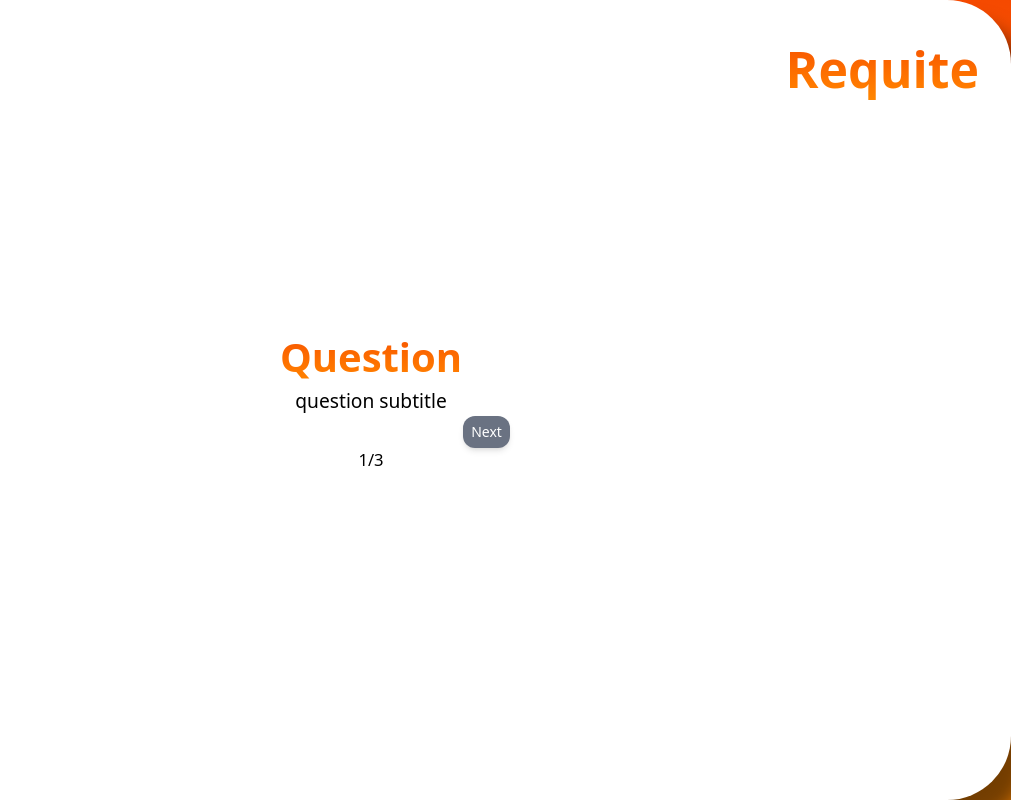
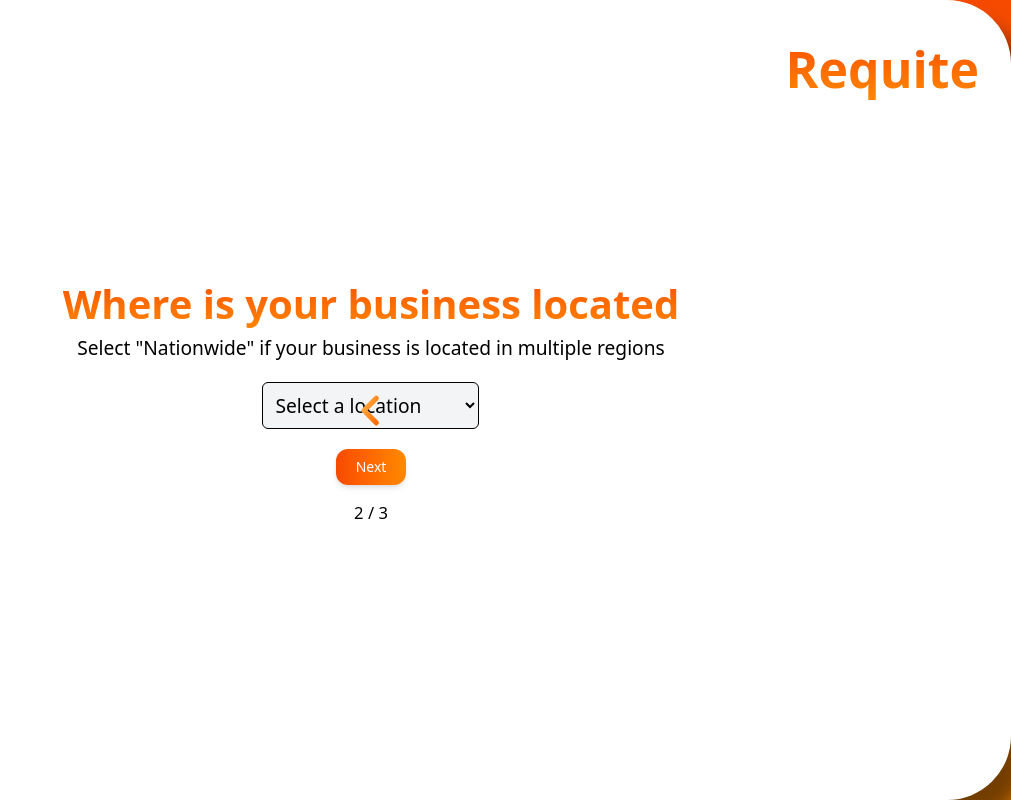
Before and after one commit to bryyc3/Requite-Web, a Next.js app: page /create-business in a window 1280 px wide. Both pictures are taken after a click on the button "Next". Shown: the whole page, without its empty margins (269-1280 px from the left). Built offline with nearby package versions, Linux system fonts and the light colour scheme.

Commit message:
Create business question content, next and back button

```diff
--- a/app/(create-business)/create-business/components/AddPhotoInput.tsx
+++ b/app/(create-business)/create-business/components/AddPhotoInput.tsx
@@ -0,0 +1,9 @@
+
+export default function AddPhotoInput({onChange}: {onChange: (value: string) => void}){
+    return(
+        <input type="text"
+               className = "mx-auto mt-3 mb-3 bg-gray-100 border border-gray-400 rounded px-4"
+               onChange={(e) => onChange(e.target.value)}
+        />
+    )
+}
--- a/app/(create-business)/create-business/components/BusinessNameInput.tsx
+++ b/app/(create-business)/create-business/components/BusinessNameInput.tsx
@@ -0,0 +1,9 @@
+
+export default function BusinessNameInput({onChange}: {onChange: (value: string) => void}){
+    return(
+        <input type="text"
+               className = "mx-auto mt-3 mb-3 bg-gray-100 border border-gray-400 rounded px-4"
+               onChange={(e) => onChange(e.target.value)}
+        />
+    )
+}
--- a/app/(create-business)/create-business/components/FormQuestion.tsx
+++ b/app/(create-business)/create-business/components/FormQuestion.tsx
@@ -1,21 +1,49 @@
+import { ComponentType, JSXElementConstructor } from "react"
+
 type FormQuestionProps = {
     questionTitle: String,
     questionSubtitle: String,
-    inputType: String
+    inputType: ComponentType<any>,
+    index: number,
+    next: () => void,
+    back: () => void,
+    change: (id: string, value: any) => void
 }
 
 
-export default function FormQuestion({questionTitle, questionSubtitle, inputType}: FormQuestionProps){
+export default function FormQuestion({questionTitle, questionSubtitle, inputType, index, next, back, change}: FormQuestionProps){
+    const Input = inputType;
     return(
-        <div className="text-center">
-            <h1 className="bg-gradient-to-b from-orange-600 to-orange-400 bg-clip-text text-transparent font-bold text-[40px]">Question</h1>
-             <h2 className="font-extralight text-[clamp(.75rem,1.5cqi,2rem)]">question subtitle</h2>
-            <input type="text" />
-            <button className="cursor-pointer inline-flex items-center gap-2 px-2 py-1.5 rounded-xl
-                                    bg-gray-500 hover:bg-gradient-to-r from-orange-600 via-orange-500 to-orange-400
-                                    text-white text-sm shadow-md
-                                    transition-all duration-200 disabled:opacity-50">Next</button>
-            <p className="font-extralight text-[clamp(.55rem,1.3cqi,1.5rem)]">1/3</p>
+        <div className="relative">
+            <div className="flex flex-col justify-center items-center">
+                {index > 0 &&(
+                    <button onClick={back} className="cursor-pointer absolute left-[-90] top-1/2 -translate-y-1/4">
+                    <svg width="42" height="42" viewBox="0 0 24 24" fill="none" xmlns="http://www.w3.org/2000/svg">
+                            <defs>
+                                <linearGradient id="orangeGradient" x1="0" y1="0" x2="1" y2="1">
+                                    <stop offset="0%" stopColor="#FFB347" />
+                                    <stop offset="100%" stopColor="#FF6B00" />
+                                </linearGradient>
+                            </defs>
+
+                            <path d="M15 5L8 12L15 19" stroke="url(#orangeGradient)" strokeWidth="3" strokeLinecap="round" strokeLinejoin="round" />
+                        </svg>
+                  </button>
+                )}
+                <h1 className="bg-gradient-to-b from-orange-600 to-orange-400 bg-clip-text text-transparent font-bold text-[40px]">{questionTitle}</h1>
+                <h2 className="font-extralight text-[clamp(.75rem,1.5cqi,2rem)]">{questionSubtitle}</h2>
+                <Input onChange = {change}/>
+                {index === 2 ?
+                    <button onClick={next} className="cursor-pointer pl-5 pr-5 pt-2 pb-2 rounded-xl bg-gradient-to-r from-orange-600 via-orange-500 to-orange-400
+                    text-white text-sm shadow-md transition-all cursor-pointer mb-4">Finish</button> :
+                    <button onClick={next} className="cursor-pointer pl-5 pr-5 pt-2 pb-2 rounded-xl bg-gradient-to-r from-orange-600 via-orange-500 to-orange-400
+                    text-white text-sm shadow-md transition-all cursor-pointer mb-4">Next</button>
+
+                }
+
+                <p className="font-extralight text-[clamp(.55rem,1.3cqi,1.5rem)]">{`${index + 1} / 3`}</p>
+            </div>
         </div>
+
     )
 }
--- a/app/(create-business)/create-business/components/InputRenderer.tsx
+++ /dev/null
@@ -1,28 +0,0 @@
-export default function inputRender({
-  type,
-  field,
-  formData,
-  setFormData,
-}: {
-  type: string;
-  field: string;
-  formData: any;
-  setFormData: React.Dispatch<React.SetStateAction<any>>;
-}){
-    switch(type){
-        case "text":
-            return(
-
-            )
-
-        case "dropdown":
-            return(
-
-            )
-
-        case "photo":
-            return(
-
-            )
-    }
-}
--- a/app/(create-business)/create-business/components/LocationSelector.tsx
+++ b/app/(create-business)/create-business/components/LocationSelector.tsx
@@ -0,0 +1,29 @@
+
+import { usStates } from "@/app/constants/states";
+import { useState } from "react";
+
+
+export default function LocationSelector({onChange}: {onChange: (value: string) => void}){
+    const [selectedState, setSelectedState] = useState('');
+
+    return(
+        <div className="p-5">
+            <select
+                onChange={(e) => onChange(e.target.value)}
+                value={selectedState}
+                className="border p-2 rounded-md bg-gray-100 text-black font-extralight text-[clamp(.75rem,1.5cqi,2rem)]"
+            >
+                <option value="">Select a location</option>
+                <option value="nationwide">Nationwide</option>
+                {
+                    usStates.map((state) => (
+                        <option key={state.code} value={state.code}>
+                            {state.name}
+                        </option>
+                    ))
+                }
+            </select>
+        </div>
+
+    )
+}
--- a/app/(create-business)/create-business/page.tsx
+++ b/app/(create-business)/create-business/page.tsx
@@ -1,33 +1,52 @@
+"use client"
+
 import Link from "next/link";
 import FormQuestion from "./components/FormQuestion";
 import { useState } from "react";
+import BusinessNameInput from "./components/BusinessNameInput";
+import AddPhotoInput from "./components/AddPhotoInput";
+import LocationSelector from "./components/LocationSelector";
 
 const questions = [
     {
         id: "businessName",
         title: "What is the name of your business?",
         subtitle: "This will be displayed in app and how new customers discover you",
-        type: "text"
+        input: BusinessNameInput
     },
 
     {
         id: "location",
         title: "Where is your business located",
-        subtitle: "Select `Nationwide` if your business is located in multiple regions",
-        type: "dropdown"
+        subtitle: "Select \"Nationwide\" if your business is located in multiple regions",
+        input: LocationSelector
     },
 
     {
         id: "photo",
         title: "Add your logo",
         subtitle: "Your icon for your business",
-        type: "photo"
+        input: AddPhotoInput
     },
 
 ]
 
 export default function createBusiness(){
     const [question, setQuestion] = useState(0);
+    const [formData, setFormData] = useState({
+        businessName: "",
+        location: "",
+        photo: null
+    });
+
+    const nextQuestion = () => {question < 2 && setQuestion(question+1)};
+    const handleBack = () => {question > 0 && setQuestion(question-1)}
+    const handleChange = (id: string, value: any) => {
+        setFormData((prev) => ({
+            ...prev,
+            [id]: value,
+        }));
+    }
 
     return(
         <>
@@ -36,7 +55,13 @@
                 <div className="absolute top-8 right-8">
                     <Link  href= "/" className="bg-gradient-to-b from-orange-600 to-orange-400 bg-clip-text text-transparent font-bold text-[50px]">Requite</Link>
                 </div>
-                <FormQuestion />
+                <FormQuestion
+                    questionTitle = {questions[question].title}
+                    questionSubtitle = {questions[question].subtitle}
+                    inputType = {questions[question].input} index ={question}
+                    next={nextQuestion} back={handleBack}
+                    change={handleChange}
+                />
             </div>
         </div>
         </>
--- /dev/null
+++ b/app/constants/states.ts
@@ -0,0 +1,58 @@
+export interface USState {
+    code: string;
+    name: string;
+}
+
+export const usStates: USState[] = [
+    { code: 'AL', name: 'Alabama' },
+    { code: 'AK', name: 'Alaska' },
+    { code: 'AZ', name: 'Arizona' },
+    { code: 'AR', name: 'Arkansas' },
+    { code: 'CA', name: 'California' },
+    { code: 'CO', name: 'Colorado' },
+    { code: 'CT', name: 'Connecticut' },
+    { code: 'DE', name: 'Delaware' },
+    { code: 'DC', name: 'District of Columbia' },
+    { code: 'FL', name: 'Florida' },
+    { code: 'GA', name: 'Georgia' },
+    { code: 'HI', name: 'Hawaii' },
+    { code: 'ID', name: 'Idaho' },
+    { code: 'IL', name: 'Illinois' },
+    { code: 'IN', name: 'Indiana' },
+    { code: 'IA', name: 'Iowa' },
+    { code: 'KS', name: 'Kansas' },
+    { code: 'KY', name: 'Kentucky' },
+    { code: 'LA', name: 'Louisiana' },
+    { code: 'ME', name: 'Maine' },
+    { code: 'MD', name: 'Maryland' },
+    { code: 'MA', name: 'Massachusetts' },
+    { code: 'MI', name: 'Michigan' },
+    { code: 'MN', name: 'Minnesota' },
+    { code: 'MS', name: 'Mississippi' },
+    { code: 'MO', name: 'Missouri' },
+    { code: 'MT', name: 'Montana' },
+    { code: 'NE', name: 'Nebraska' },
+    { code: 'NV', name: 'Nevada' },
+    { code: 'NH', name: 'New Hampshire' },
+    { code: 'NJ', name: 'New Jersey' },
+    { code: 'NM', name: 'New Mexico' },
+    { code: 'NY', name: 'New York' },
+    { code: 'NC', name: 'North Carolina' },
+    { code: 'ND', name: 'North Dakota' },
+    { code: 'OH', name: 'Ohio' },
+    { code: 'OK', name: 'Oklahoma' },
+    { code: 'OR', name: 'Oregon' },
+    { code: 'PA', name: 'Pennsylvania' },
+    { code: 'RI', name: 'Rhode Island' },
+    { code: 'SC', name: 'South Carolina' },
+    { code: 'SD', name: 'South Dakota' },
+    { code: 'TN', name: 'Tennessee' },
+    { code: 'TX', name: 'Texas' },
+    { code: 'UT', name: 'Utah' },
+    { code: 'VT', name: 'Vermont' },
+    { code: 'VA', name: 'Virginia' },
+    { code: 'WA', name: 'Washington' },
+    { code: 'WV', name: 'West Virginia' },
+    { code: 'WI', name: 'Wisconsin' },
+    { code: 'WY', name: 'Wyoming' }
+]
```
